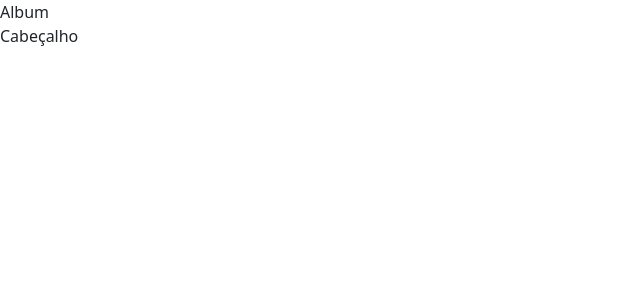
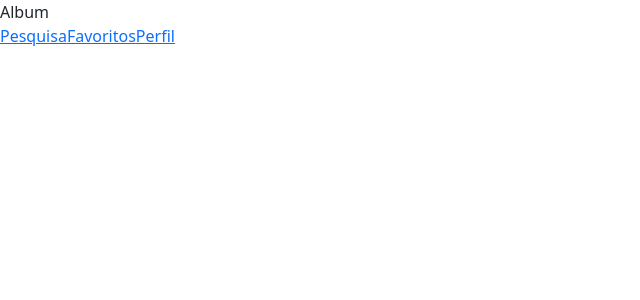
Before and after one commit to thiago-ximenes/trybetunes, a React (Create React App) app: page /album/1 in a window 1280 px wide. Shown: the top 300 px of the page, without its empty margins (0-640 px from the left). Built offline with nearby package versions, Linux system fonts and the light colour scheme.

Commit message:
✅ pass test: requirement 04.

```diff
--- a/src/components/Header.jsx
+++ b/src/components/Header.jsx
@@ -1,10 +1,34 @@
 import React, { Component } from 'react';
+import { Link } from 'react-router-dom';
 
 class Header extends Component {
   render() {
     return (
       <header data-testid="header-component">
-        Cabeçalho
+        <Link
+          data-testid="link-to-search"
+          to={ {
+            pathname: '/search',
+          } }
+        >
+          Pesquisa
+        </Link>
+        <Link
+          data-testid="link-to-favorites"
+          to={ {
+            pathname: '/favorites',
+          } }
+        >
+          Favoritos
+        </Link>
+        <Link
+          data-testid="link-to-profile"
+          to={ {
+            pathname: '/profile',
+          } }
+        >
+          Perfil
+        </Link>
       </header>
     );
   }
```
